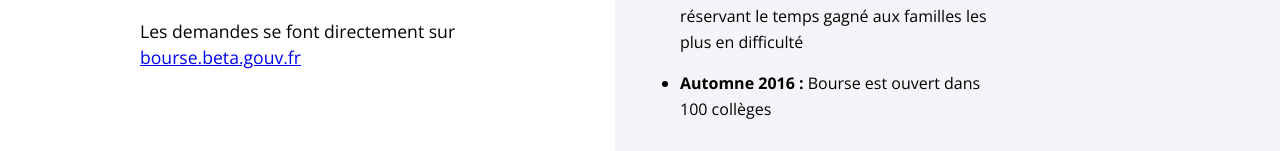
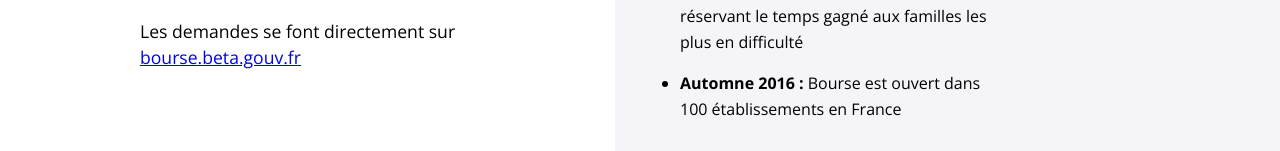
Before and after one commit to betagouv/open-academie, a Next.js app: page /bourse in a window 1280 px wide. Shown: the part 649-800 px from the top of the page. Built offline with nearby package versions, Linux system fonts and the light colour scheme; a web font is replaced by a local one.

Commit message:
Update bourse.js

```diff
--- a/pages/bourse.js
+++ b/pages/bourse.js
@@ -17,7 +17,7 @@
   },
   {
     date: 'Automne 2016',
-    description: 'Bourse est ouvert dans 100 collèges',
+    description: 'Bourse est ouvert dans 100 établissements en France',
   },
 ]
 
```
